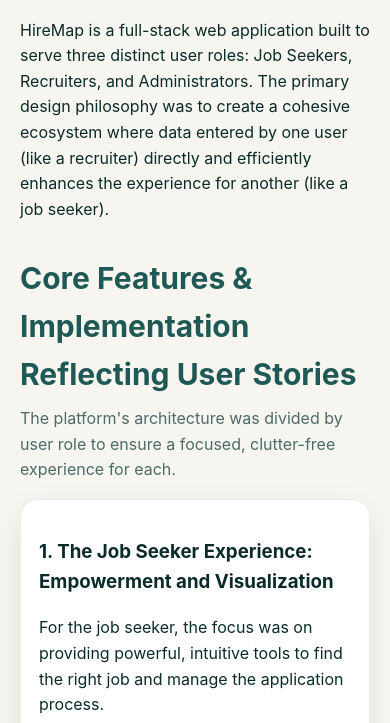
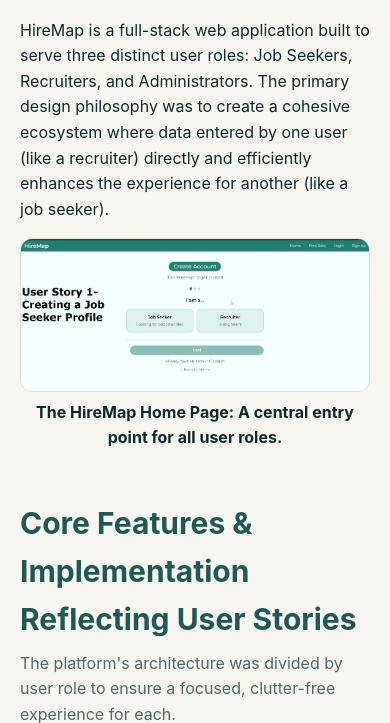
Before and after one commit to CS2340-CJLADS/HireMapPortfolio, a Django app: page /system/ in a window 390 px wide. Shown: the part 505-1228 px from the top of the page. Run offline with Django 5.2, Linux system fonts and the light colour scheme.

Commit message:
Add static images and videos; update templates and team info
Added multiple static images and demo videos to the portfolio/static directory. Updated system.html and video.html templates to display new media assets. Improved style.css for responsive image grids. Modified views.py to use local team member images and removed placeholder work item images for a more consistent presentation.

```diff
--- a/hiremap/settings.py
+++ b/hiremap/settings.py
@@ -121,7 +121,7 @@ STATICFILES_DIRS = [
     os.path.join(BASE_DIR, 'portfolio/static'),
 ]
 STATIC_ROOT = os.path.join(BASE_DIR, 'static')
-
+#
 
 # Default primary key field type
 # https://docs.djangoproject.com/en/5.2/ref/settings/#default-auto-field
--- a/portfolio/static/style.css
+++ b/portfolio/static/style.css
@@ -66,7 +66,17 @@
   .chips{display:flex; gap:8px; flex-wrap:wrap}
   /* portfolio */
   .thumb{width:100%; max-height:60vh; object-fit:contain; border-radius:12px; border:1px solid rgba(12,43,42,.1); cursor:pointer}
-  .image-row{display:flex; justify-content:center}
+  .image-row{display:flex; flex-direction: column; align-items: center; justify-content:center}
+  .image-grid {
+    display: grid;
+    grid-template-columns: repeat(2, 1fr);
+    gap: 16px;
+  }
+  @media (max-width: 768px) {
+    .image-grid {
+      grid-template-columns: 1fr;
+    }
+  }
   @media (min-width:900px){ .thumb{max-width:900px} }
   /* video */
   .video-wrap{position:relative; padding-bottom:56.25%; height:0}
--- a/portfolio/templates/system.html
+++ b/portfolio/templates/system.html
@@ -1,4 +1,5 @@
 {% extends 'base.html' %}
+{% load static %}
 
 {% block content %}
 <section id="system" class="page active">
@@ -6,6 +7,13 @@
         <h2>Project Overview</h2>
         <p>HireMap was a comprehensive group project for CS 2340, designed to address a key inefficiency in the job-seeking market: location. While many platforms allow location-based searches, they rarely provide the visual and logistical tools to truly understand commute, talent distribution, and geographic opportunity.</p>
         <p>HireMap is a full-stack web application built to serve three distinct user roles: Job Seekers, Recruiters, and Administrators. The primary design philosophy was to create a cohesive ecosystem where data entered by one user (like a recruiter) directly and efficiently enhances the experience for another (like a job seeker).</p>
+
+        <div class="image-grid" style="margin-top: 16px;">
+            <div class="image-container">
+                <img class="thumb clickable" src="{% static 'HomePage.png' %}" alt="HireMap Home Page" data-full="{% static 'HomePage.png' %}">
+                <p style="text-align: center; margin-top: 8px;"><strong>The HireMap Home Page: A central entry point for all user roles.</strong></p>
+            </div>
+        </div>
 
         <h2>Core Features & Implementation Reflecting User Stories</h2>
         <p class="lead">The platform's architecture was divided by user role to ensure a focused, clutter-free experience for each.</p>
@@ -30,6 +38,16 @@
                     </ul>
                 </li>
             </ul>
+            <div class="image-grid" style="margin-top: 16px;">
+                <div class="image-container">
+                    <img class="thumb clickable" src="{% static 'SeekerDashboard.png' %}" alt="Job Seeker Dashboard" data-full="{% static 'SeekerDashboard.png' %}">
+                    <p style="text-align: center; margin-top: 8px;"><strong>The Job Seeker Dashboard: A personalized hub for managing applications and recommendations.</strong></p>
+                </div>
+                <div class="image-container">
+                    <img class="thumb clickable" src="{% static 'KanBanBoard.png' %}" alt="Application Tracking Kanban Board" data-full="{% static 'KanBanBoard.png' %}">
+                    <p style="text-align: center; margin-top: 8px;"><strong>The Kanban Board: A visual tool for tracking application statuses.</strong></p>
+                </div>
+            </div>
         </div>
 
         <div class="card" style="margin-top:16px">
@@ -52,6 +70,16 @@
                     </ul>
                 </li>
             </ul>
+            <div class="image-grid" style="margin-top: 16px;">
+                <div class="image-container">
+                    <img class="thumb clickable" src="{% static 'CandidatePage.png' %}" alt="Recruiter Candidate View" data-full="{% static 'CandidatePage.png' %}">
+                    <p style="text-align: center; margin-top: 8px;"><strong>The Recruiter's Candidate View: A detailed look at a job seeker's profile.</strong></p>
+                </div>
+                <div class="image-container">
+                    <img class="thumb clickable" src="{% static 'MapPage.png' %}" alt="Map-Based Job Search" data-full="{% static 'MapPage.png' %}">
+                    <p style="text-align: center; margin-top: 8px;"><strong>The Map View: Visualizing job opportunities and applicant clusters.</strong></p>
+                </div>
+            </div>
         </div>
 
         <div class="card" style="margin-top:16px">
@@ -68,6 +96,7 @@
             </ul>
         </div>
 
+
         <div class="card" style="margin-top:16px">
             <h3>Reflection: A Cohesive, Story-Driven System</h3>
             <p>This project was a valuable exercise in translating 21 distinct user stories into a single, cohesive application. The key to our success was data reusability.</p>
--- a/portfolio/views.py
+++ b/portfolio/views.py
@@ -1,8 +1,8 @@
 from django.shortcuts import render
 
 TEAM = [
-  { 'id':'arlington', 'name':'Arlington (Link) Kell', 'role':'Fullstack / Maps', 'avatar':'https://picsum.photos/seed/ali-map/800/600',
-    'contrib':'Link is a third-year computer science student at Georgia Tech with a focus on frontend development and user interface design. His interests include creating intuitive, responsive web applications and improving the overall user experience through thoughtful design. He enjoys working on projects that combine visual creativity with technical implementation and aims to continue developing his skills in modern web technologies. He\'s passionate about bridging the gap between functionality and visual design building interfaces that feel as good as they look. Outside of class, Link enjoys experimenting with motion design, working on personal web projects, and contributing to open-source design systems.',
+  { 'id':'arlington', 'name':'Arlington (Link) Kell', 'role':'Fullstack / Maps', 'avatar':'/static/LinkArlington.jpg',
+    'contrib':'Link is a third-year computer science student at Georgia Tech with a focus on frontend development and user interface design. Link enjoys experimenting with motion design, working on personal web projects, and contributing to open-source design systems.',
     'skills':['Django', 'Python', 'Git', 'GitHub'],
     'links':[
       {'label':'GitHub', 'href':'https://github.com/arlingtonmkell'},
@@ -11,7 +11,6 @@ TEAM = [
     'work':[
       {
         'title': 'Application Pipeline API',
-        'img': 'https://picsum.photos/seed/arlington-pipeline/800/600',
         'desc': 'Developed the back-end API for the application tracking pipeline, enabling both recruiters and job seekers to manage and update application states (e.g., Applied, Review, Interview) on their respective Kanban boards.'
       }
     ]
@@ -26,22 +25,18 @@ TEAM = [
     'work':[
       {
         'title': 'Administrator Functionality',
-        'img': 'https://picsum.photos/seed/focus-admin/800/600',
         'desc': 'Developed core administrator functionalities, including user role management and content moderation tools to ensure platform safety and fairness.'
       },
       {
         'title': 'Geospatial Features',
-        'img': 'https://picsum.photos/seed/focus-geo/800/600',
         'desc': 'Engineered the back-end logic for the map-based search feature, enabling efficient geospatial querying of job postings and candidate locations.'
       },
       {
         'title': 'Communication Systems',
-        'img': 'https://picsum.photos/seed/focus-comm/800/600',
         'desc': 'Built the back-end for the real-time, in-platform messaging system, allowing direct communication between recruiters and job seekers.'
       },
       {
         'title': 'Notification Services',
-        'img': 'https://picsum.photos/seed/focus-notif/800/600',
         'desc': 'Integrated an email service to handle automated platform notifications and enable recruiter outreach to candidates via their personal email.'
       }
     ]
@@ -56,17 +51,14 @@ TEAM = [
     'work':[
       {
         'title': 'Quality Assurance & Debugging',
-        'img': 'https://picsum.photos/seed/david-qa/800/600',
         'desc': 'Managed back-end quality assurance, proactively identifying and resolving critical bugs across the application to ensure stability and performance.'
       },
       {
         'title': 'Recommendation Engine (Jobs)',
-        'img': 'https://picsum.photos/seed/david-jobs/800/600',
         'desc': 'Designed and implemented the recommendation algorithm for job seekers, intelligently matching user profiles and skills to relevant job opportunities.'
       },
       {
         'title': 'Recommendation Engine (Candidates)',
-        'img': 'https://picsum.photos/seed/david-candidates/800/600',
         'desc': 'Developed the candidate recommendation algorithm for recruiters, surfacing qualified talent by analyzing job posting requirements against the user database.'
       }
     ]
@@ -81,17 +73,14 @@ TEAM = [
     'work':[
       {
         'title': 'User Profile & Application API',
-        'img': 'https://picsum.photos/seed/james-profile/800/600',
         'desc': 'Developed the back-end services for creating, updating, and securing user profiles, including the core \'one-click apply\' functionality for job applications.'
       },
       {
         'title': 'Recruiter Tools API',
-        'img': 'https://picsum.photos/seed/james-recruiter/800/600',
         'desc': 'Built the back-end API endpoints for the recruiter dashboard, enabling recruiters to post, edit, and manage their job listings.'
       },
       {
         'title': 'Core Platform Integration',
-        'img': 'https://picsum.photos/seed/james-integration/800/600',
         'desc': 'Led the integration of all user-specific modules (Profile, Jobs, Applications) into a single, centralized dashboard to create a cohesive and seamless user experience.'
       }
     ]
@@ -106,12 +95,10 @@ TEAM = [
     'work':[
       {
         'title': 'Front-End Lead',
-        'img': 'https://picsum.photos/seed/sandro-lead/800/600',
         'desc': 'Spearheaded all front-end development, translating design mockups into responsive, high-fidelity UI components and guiding the team on UI/UX best practices.'
       },
       {
         'title': 'UI/UX Implementation',
-        'img': 'https://picsum.photos/seed/sandro-uiux/800/600',
         'desc': 'Designed and implemented the application\'s main landing page and established the comprehensive visual theme, color palette, and style guide used across all pages.'
       }
     ]
@@ -126,27 +113,22 @@ TEAM = [
     'work': [
       {
         'title': 'Administrator Features & Data',
-        'img': 'https://picsum.photos/seed/ali-admin/800/600',
         'desc': 'Developed the administrator-facing data export feature, allowing for CSV downloads of user and job data for reporting and analysis.'
       },
       {
         'title': 'Project & Workflow Management',
-        'img': 'https://picsum.photos/seed/ali-workflow/800/600',
         'desc': 'Managed the team\'s version control by organizing the GitHub repository and standardizing development workflows and communication channels.'
       },
       {
         'title': 'System Design',
-        'img': 'https://picsum.photos/seed/ali-design/800/600',
         'desc': 'Authored key system design diagrams (e.g., UML, data flow) to guide development, document architecture, and ensure a shared technical vision.'
       },
       {
         'title': 'UI/UX & Feature Implementation',
-        'img': 'https://picsum.photos/seed/ali-uiux/800/600',
         'desc': 'Implemented the front-end for the job seeker\'s \'Application Tracker,\' visualizing application statuses in a dynamic, drag-and-drop Kanban board.'
       },
       {
         'title': 'Core UI & Authentication',
-        'img': 'https://picsum.photos/seed/ali-auth/800/600',
         'desc': 'Led the UI/UX design for the main user dashboard and profile pages and engineered the secure user authentication and session management flow.'
       }
     ]
```
Also changed, not shown: portfolio/templates/video.html (+26 -3 lines), portfolio/static/CandidatePage.png (added), portfolio/static/HomePage.png (added), portfolio/static/KanBanBoard.png (added), portfolio/static/LinkArlington.jpg (added), portfolio/static/MapPage.png (added), portfolio/static/SeekerDashboard.png (added), 3 other files.
